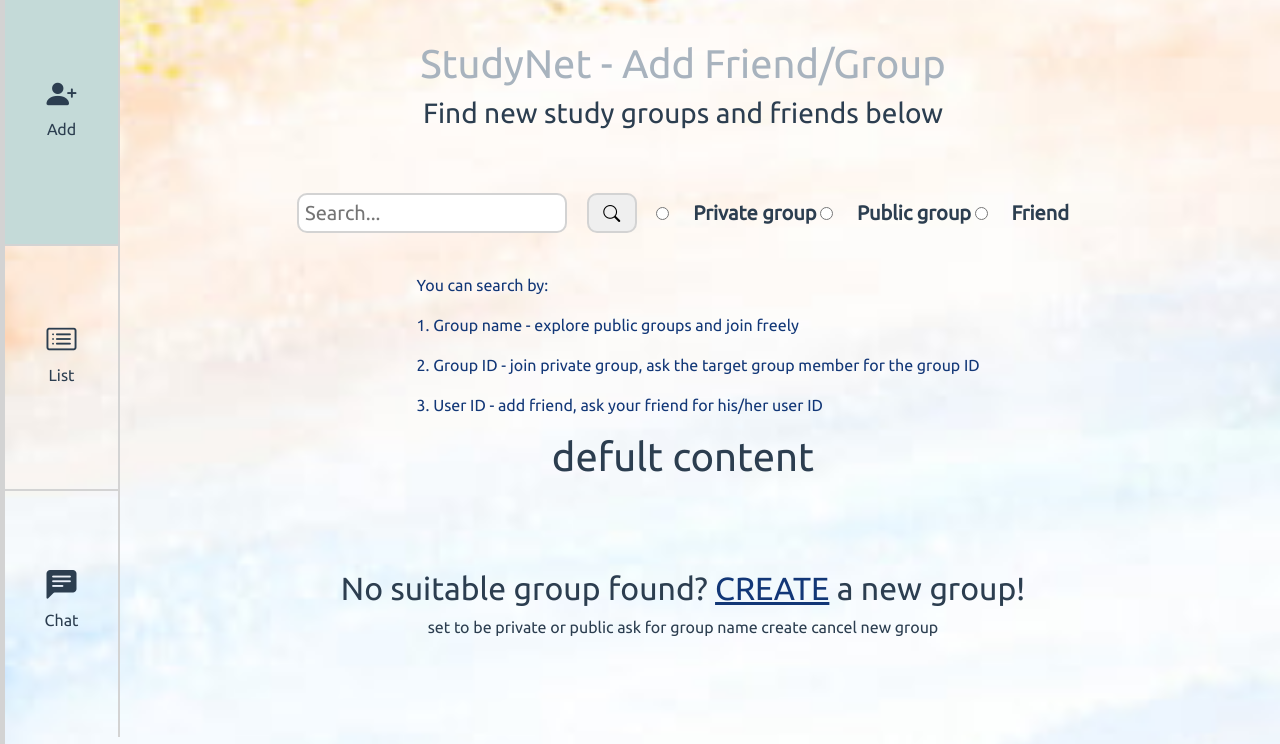
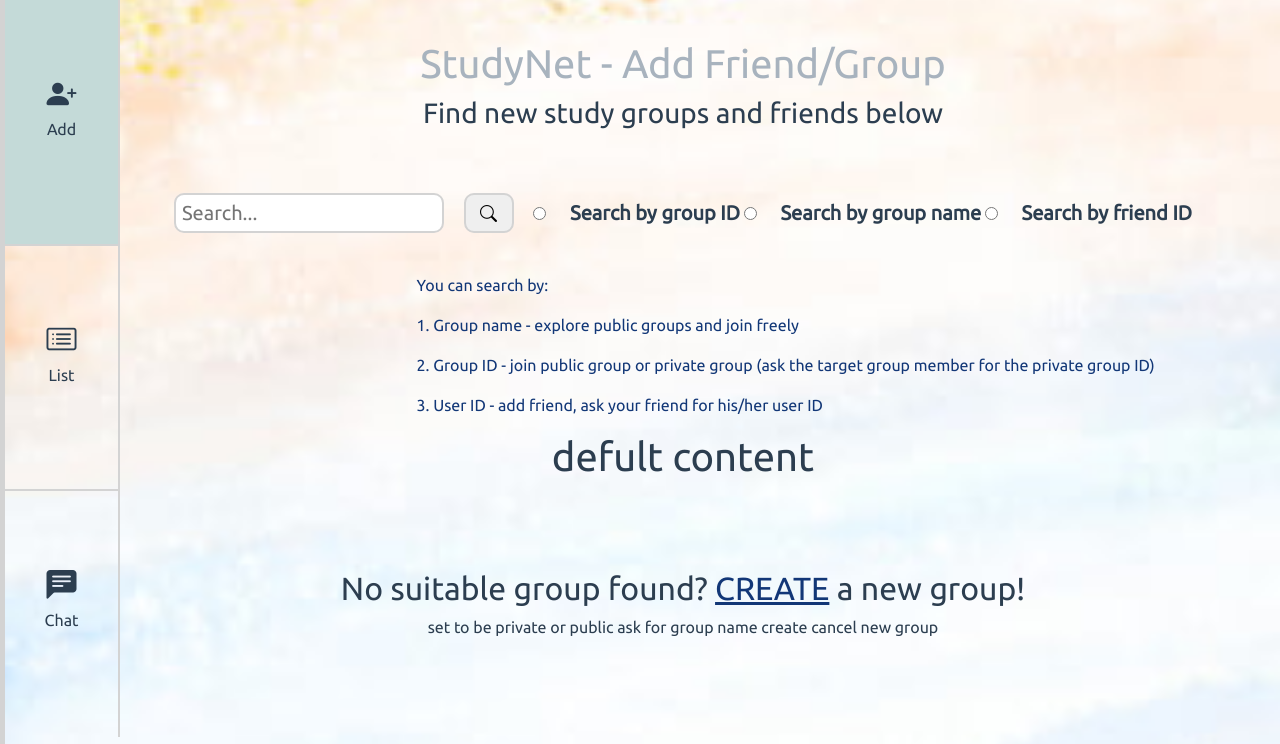
Before and after one commit to hkn61/CSCI3100_E1_project_Studynet, a Django app: page /chat/groupadd in a window 1280 px wide. Shown: the part 56-800 px from the top of the page. Run offline with Django 4.2, Linux system fonts and the light colour scheme; parts of the project's set-up code (start-up, migrations or seed data) failed here and were passed over; some web fonts are replaced.

Commit message:
commit on 'main'

```diff
--- a/templates/chat/groupadd.html
+++ b/templates/chat/groupadd.html
@@ -134,13 +134,13 @@
             </button>
 
             <input class = "radio" type="radio" name="search_type" value="private_group">
-            <label> Private group</label>
+            <label> Search by group ID</label>
 
             <input class = "radio" type="radio" name="search_type" value="public_group">
-            <label> Public group</label>
+            <label> Search by group name</label>
 
             <input class = "radio" type="radio" name="search_type" value="friend">
-            <label> Friend</label>
+            <label> Search by friend ID</label>
 
         </form>
 
@@ -149,7 +149,7 @@
         <div class="notice">
         <p> You can search by:</p>
         <p> 1. Group name - explore public groups and join freely</p>
-        <p> 2. Group ID - join private group, ask the target group member for the group ID</p>
+        <p> 2. Group ID - join public group or private group (ask the target group member for the private group ID)</p>
         <p> 3. User ID - add friend, ask your friend for his/her user ID <br></p>
         </div>
         {% block form %}
@@ -158,8 +158,8 @@
         <p><br></p>
         <div id="app">
             <!--<div class="search-result" v-if="showList" >-->
-                <div class="listItem" @click="addGroup(item)" v-for="item in res_group_list" :key="item.group_name" >
-                    <p>[[item.group_name]]</p>
+                <div class="listItem" @click="addGroup(item)" v-for="item in res_group_list" :key="item" >
+                    <p>[[item]]</p>
                 </div>
             <!--</div>-->
         </div>
@@ -181,6 +181,7 @@
   <script>
 
     let res_group_list = JSON.parse(document.getElementById('res_group_list').textContent);
+    console.log(res_group_list)
     const app =  Vue.createApp({
         delimiters: ['[[', ']]'],
         el: '#app',
@@ -194,7 +195,7 @@
                 console.log(item)
                 const csrftoken = document.querySelector('[name=csrfmiddlewaretoken]').value;
                 const formData = new FormData();
-                formData.append('group_name', item.group_name);
+                formData.append('group_name', item);
                 formData.append('csrfmiddlewaretoken', csrftoken)
                 fetch("groupadd", {
                     headers:{'X-CSRFToken': csrftoken},
```
